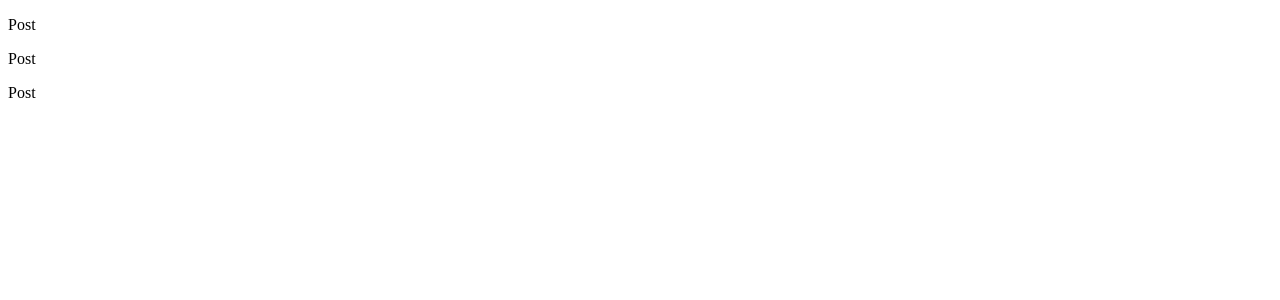
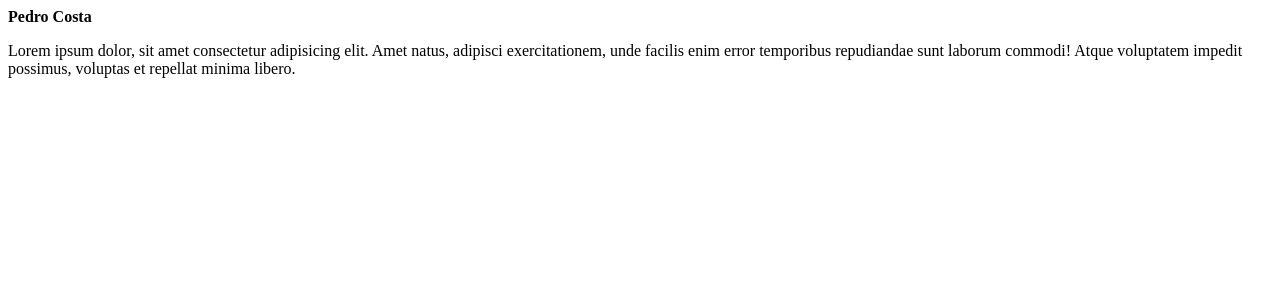
Before and after one commit to pedro-costa1/ignite-feed-rocketseat, a React (Vite) app in the folder 01-fundamentos-reactjs/: page / in a window 1280 px wide. Shown: the top 300 px of the page. Built offline with nearby package versions, Linux system fonts and the light colour scheme.

Commit message:
conceitos propriedades

```diff
--- a/01-fundamentos-reactjs/src/App.jsx
+++ b/01-fundamentos-reactjs/src/App.jsx
@@ -3,9 +3,9 @@ import { Post } from './Post';
 export function App() {
   return(
     <div>
-      <Post />
-      <Post />
-      <Post />
+      <Post
+        author="Pedro Costa"
+        content="Lorem ipsum dolor, sit amet consectetur adipisicing elit. Amet natus, adipisci exercitationem, unde facilis enim error temporibus repudiandae sunt laborum commodi! Atque voluptatem impedit possimus, voluptas et repellat minima libero."/>
     </div>
   )
 }
--- a/01-fundamentos-reactjs/src/Post.jsx
+++ b/01-fundamentos-reactjs/src/Post.jsx
@@ -1,5 +1,8 @@
-export function Post() {
+export function Post(props) {
     return (
-      <p>Post</p>
+      <div>
+        <strong>{props.author}</strong>
+        <p>{props.content}</p>
+      </div>
     )
   }
```
